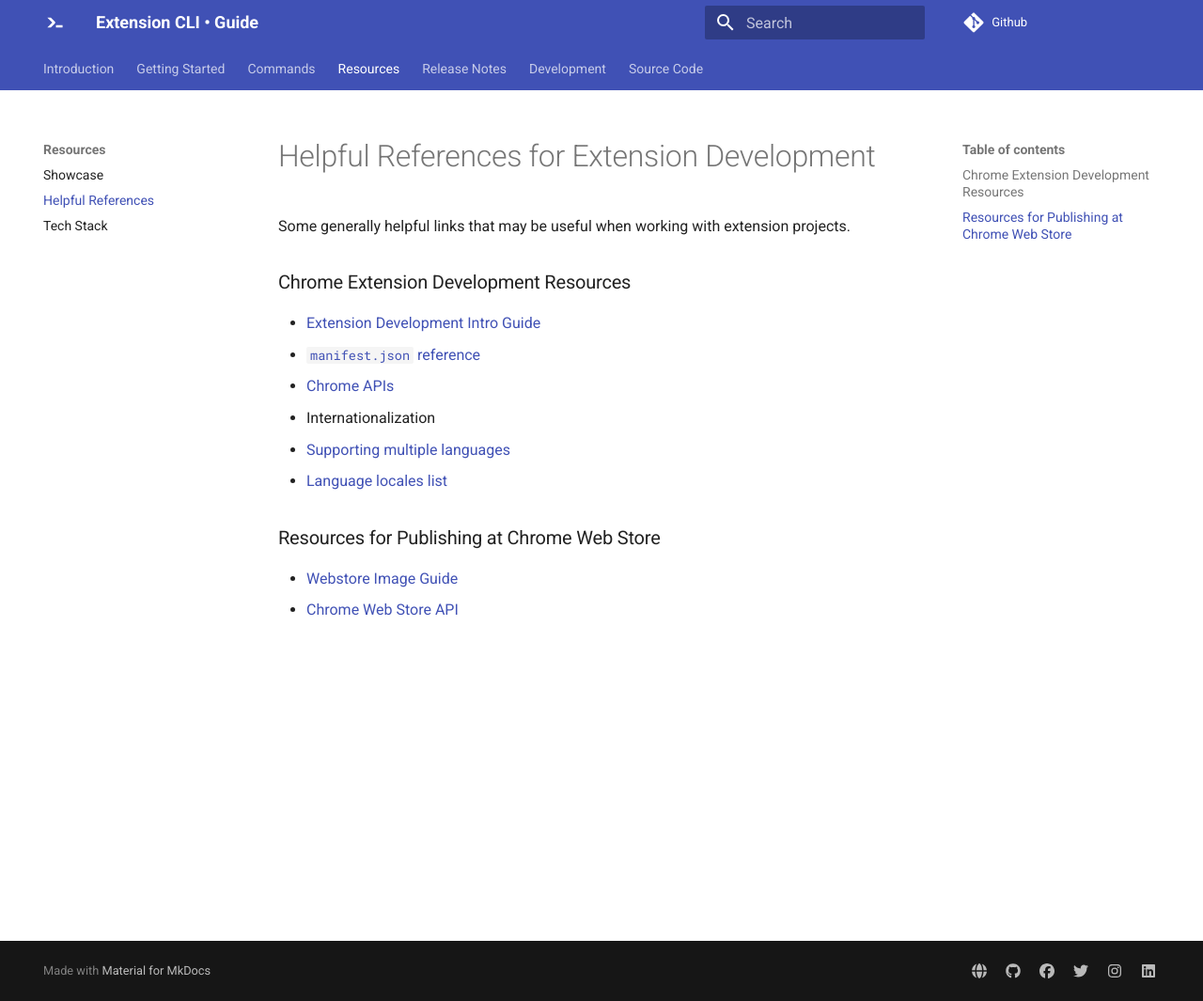
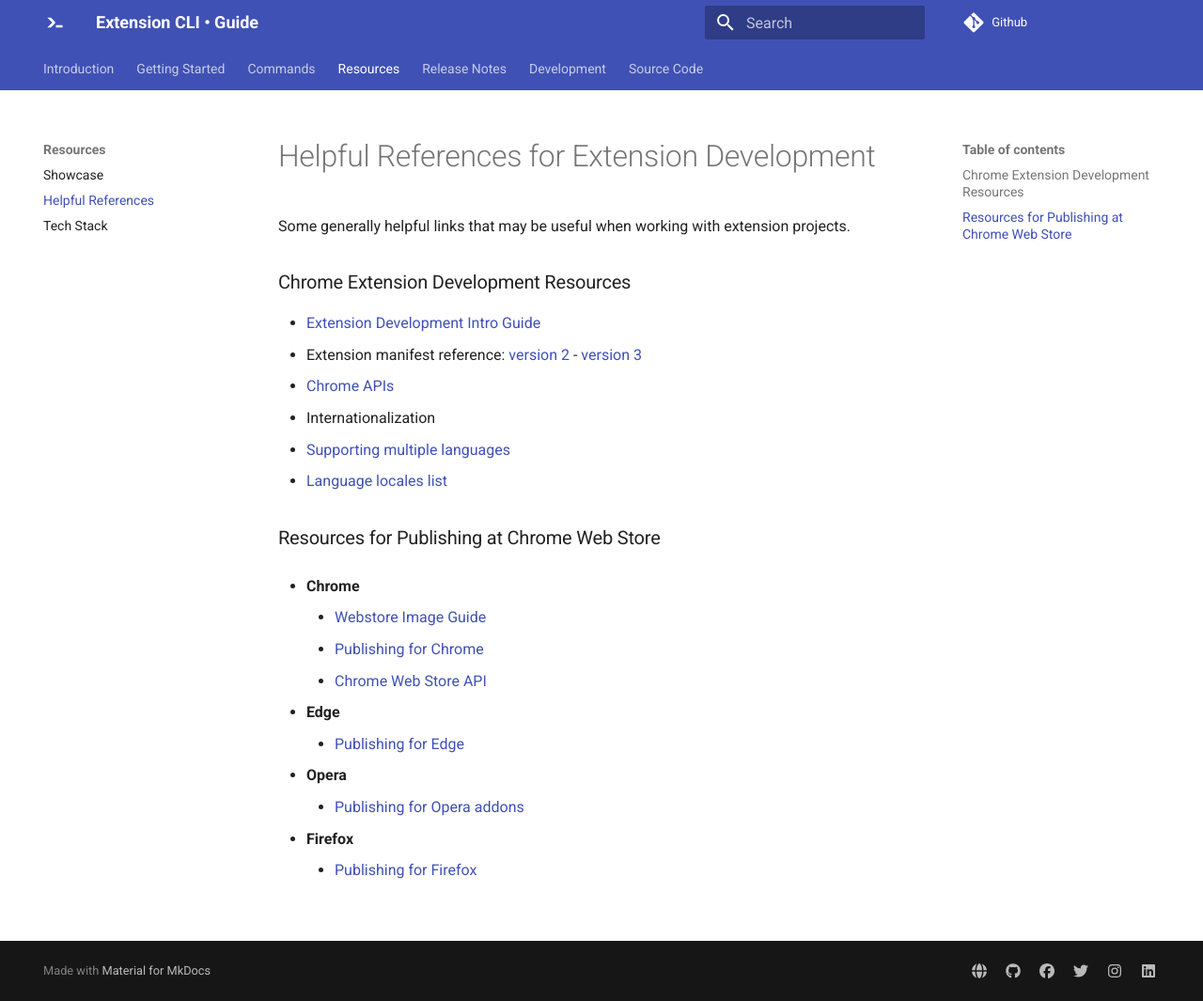
Before and after one commit to MobileFirstLLC/extension-cli, an MkDocs documentation site: the page built from guide/12-helpful.md, in a window 1280 px wide and 1065 px high. Shown: the whole window at 94% size. Built offline with MkDocs 1.6.1 and Material for MkDocs 9.7.7, drawn with Linux system fonts in a browser that asks for light colours; comment, search, counter and statistics services are not loaded.

Commit message:
docs: update help guide

```diff
--- a/guide/12-helpful.md
+++ b/guide/12-helpful.md
@@ -5,7 +5,7 @@
 ### Chrome Extension Development Resources
 
 - [Extension Development Intro Guide](https://developer.chrome.com/extensions/getstarted)
-- [`manifest.json` reference](https://developer.chrome.com/extensions/manifest)
+- Extension manifest reference: [version 2](https://developer.chrome.com/extensions/manifest) - [version 3](https://developer.chrome.com/docs/extensions/mv3/intro/)
 - [Chrome APIs](https://developer.chrome.com/extensions/api_index)
 - Internationalization
   - [Supporting multiple languages](https://developer.chrome.com/extensions/i18n)
@@ -13,5 +13,16 @@
 
 ### Resources for Publishing at Chrome Web Store
 
-- [Webstore Image Guide](https://developer.chrome.com/webstore/images)
-- [Chrome Web Store API](https://developer.chrome.com/webstore/api_index)
+- **Chrome**
+    - [Webstore Image Guide](https://developer.chrome.com/webstore/images)
+    - [Publishing for Chrome](https://developer.chrome.com/webstore/publish)
+    - [Chrome Web Store API](https://developer.chrome.com/webstore/api_index)
+
+- **Edge**
+    - [Publishing for Edge](https://docs.microsoft.com/en-us/microsoft-edge/extensions-chromium/publish/publish-extension)
+
+- **Opera**
+    - [Publishing for Opera addons](https://dev.opera.com/extensions/publishing-guidelines/)
+
+- **Firefox**
+    - [Publishing for Firefox](https://extensionworkshop.com/documentation/publish/submitting-an-add-on/)
```
